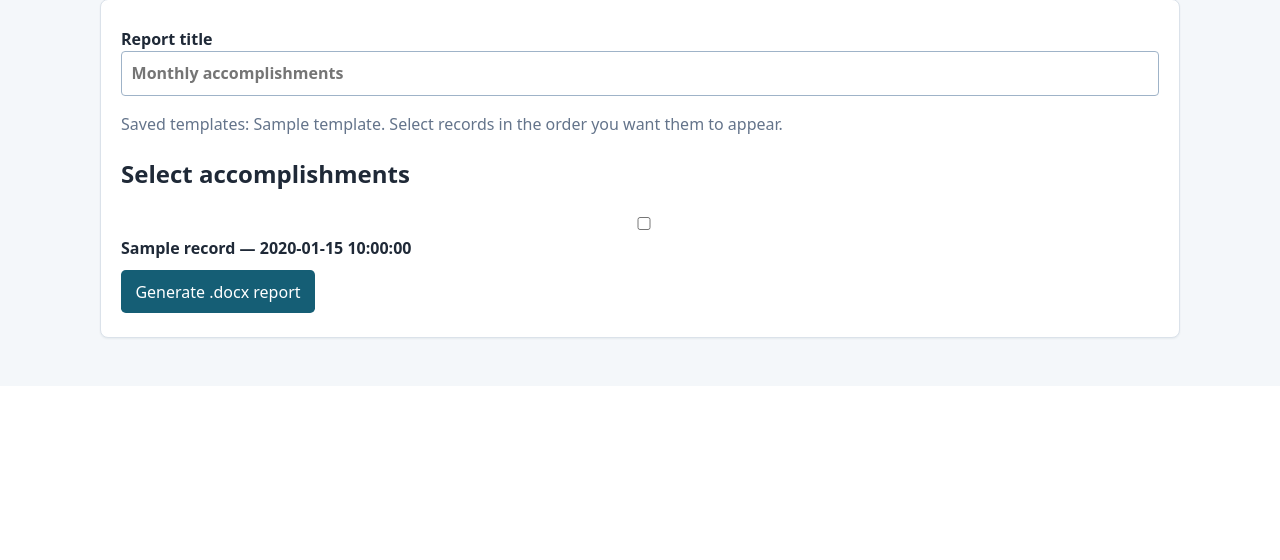
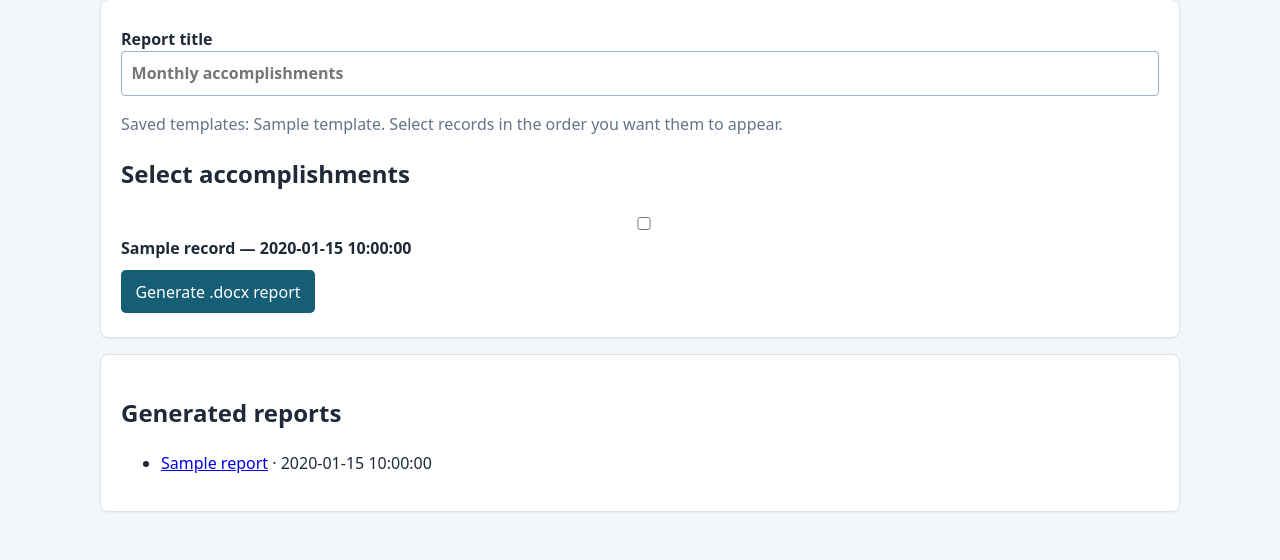
Before and after one commit to tbrigham75/CareerForge, a FastAPI app: template backend/app/templates/reports.html in a window 1280 px wide. Shown: the part 598-1158 px from the top of the page. Before the commit the page ends 938 px from the top, so only its background shows below. Run offline with FastAPI, Linux system fonts and the light colour scheme; the template is opened without the code that fills it: most values are stand-ins (such as "Sample title", 1, 10 or a date in 2020).

Commit message:
feat: add report item ordering

```diff
--- a/backend/app/main.py
+++ b/backend/app/main.py
@@ -31,6 +31,8 @@ from app.models import (
     EvidenceReference,
     GitRepositoryProfile,
     Project,
+    Report,
+    ReportItem,
     ReportTemplate,
     Skill,
     Tag,
@@ -1028,8 +1030,9 @@ def discard_ai_draft(
 def reports_page(request: Request, session: SessionDependency, _: User = Depends(current_user)):
     records = accomplishments.search(session)
     templates_list = list(session.scalars(select(ReportTemplate).order_by(ReportTemplate.name)))
+    reports = list(session.scalars(select(Report).order_by(Report.created_at.desc())))
     return templates.TemplateResponse(
-        "reports.html", context(request, records=records, templates=templates_list)
+        "reports.html", context(request, records=records, templates=templates_list, reports=reports)
     )
 
 
@@ -1083,12 +1086,65 @@ def create_report(
     return redirect(f"/reports/{report.id}/download")
 
 
+@app.get("/reports/{report_id}")
+def report_detail(
+    report_id: str, request: Request, session: SessionDependency, _: User = Depends(current_user)
+):
+    report = session.get(Report, report_id)
+    if not report:
+        raise HTTPException(status_code=404, detail="Report not found.")
+    items = list(
+        session.scalars(
+            select(ReportItem)
+            .where(ReportItem.report_id == report.id)
+            .order_by(ReportItem.position, ReportItem.id)
+        )
+    )
+    return templates.TemplateResponse(
+        "report_detail.html", context(request, report=report, items=items)
+    )
+
+
+@app.post("/reports/{report_id}/reorder")
+async def reorder_report_items(
+    report_id: str,
+    request: Request,
+    session: SessionDependency,
+    current: User = Depends(current_user),
+):
+    form = await request.form()
+    require_csrf(request, str(form.get("csrf", "")))
+    report = session.get(Report, report_id)
+    if not report:
+        raise HTTPException(status_code=404, detail="Report not found.")
+    items = list(session.scalars(select(ReportItem).where(ReportItem.report_id == report.id)))
+    item_map = {item.id: item for item in items}
+    try:
+        requested = sorted(
+            (
+                (item_id.removeprefix("position_"), int(value))
+                for item_id, value in form.items()
+                if item_id.startswith("position_") and isinstance(value, str)
+            ),
+            key=lambda pair: pair[1],
+        )
+    except ValueError as exc:
+        raise HTTPException(status_code=400, detail="Positions must be whole numbers.") from exc
+    if {item_id for item_id, _ in requested} != set(item_map):
+        raise HTTPException(status_code=400, detail="Report item selection is invalid.")
+    for position, (item_id, _) in enumerate(requested, start=1):
+        item_map[item_id].position = position
+    session.add(
+        AuditEvent(event_type="report.items_reordered", metadata_json={"report_id": report.id})
+    )
+    session.commit()
+    return redirect(f"/reports/{report.id}")
+
+
 @app.get("/reports/{report_id}/download")
 def download_report(
     report_id: str, request: Request, session: SessionDependency, _: User = Depends(current_user)
 ):
-    from app.models import Report
-
     report = session.get(Report, report_id)
     if not report or not Path(report.output_path).is_file():
         raise HTTPException(status_code=404, detail="Report file not found.")
--- /dev/null
+++ b/backend/app/templates/report_detail.html
@@ -0,0 +1,4 @@
+{% extends "base.html" %}
+{% block content %}
+<p><a href="/reports">← Reports</a></p><h1>{{ report.title }}</h1><p><a class="button" href="/reports/{{ report.id }}/download">Download .docx</a></p><section class="panel"><h2>Manual order</h2><p class="muted">Set the order for this report only. This does not edit accomplishment records or the originally generated file.</p><form action="/reports/{{ report.id }}/reorder" method="post"><input type="hidden" name="csrf" value="{{ csrf_token }}"><table><tr><th>Position</th><th>Snapshot title</th><th>Action</th></tr>{% for item in items %}<tr><td><input type="number" min="1" name="position_{{ item.id }}" value="{{ item.position }}"></td><td>{{ item.source_snapshot.title }}</td><td>{{ item.source_snapshot.action }}</td></tr>{% endfor %}</table><button>Save report order</button></form></section>
+{% endblock %}
--- a/backend/app/templates/reports.html
+++ b/backend/app/templates/reports.html
@@ -3,4 +3,5 @@
 <h1>Reports</h1><p class="notice">Create a local Microsoft Word `.docx` report from selected accomplishments. Report-specific output does not change the canonical record.</p>
 <form action="/reports/templates" method="post"><input type="hidden" name="csrf" value="{{ csrf_token }}"><h2>Save report template</h2><label>Name<input name="name" required></label><label>Guidance / notes<textarea name="content" placeholder="Audience, ordering, wording guidance"></textarea></label><button class="secondary">Save template</button></form>
 <form action="/reports" method="post"><input type="hidden" name="csrf" value="{{ csrf_token }}"><label>Report title<input name="title" placeholder="Monthly accomplishments" required></label><p class="muted">Saved templates: {% for template in templates %}{{ template.name }}{% if not loop.last %}, {% endif %}{% else %}none{% endfor %}. Select records in the order you want them to appear.</p><h2>Select accomplishments</h2>{% for record in records %}<label><input type="checkbox" name="record_ids" value="{{ record.id }}"> <strong>{{ record.title }}</strong> — {{ record.date_completed or 'no completion date' }}</label>{% else %}<p>No records are available.</p>{% endfor %}<button>Generate .docx report</button></form>
+<section class="panel"><h2>Generated reports</h2><ul>{% for report in reports %}<li><a href="/reports/{{ report.id }}">{{ report.title }}</a> · {{ report.created_at }}</li>{% else %}<li class="muted">No reports generated yet.</li>{% endfor %}</ul></section>
 {% endblock %}
```
